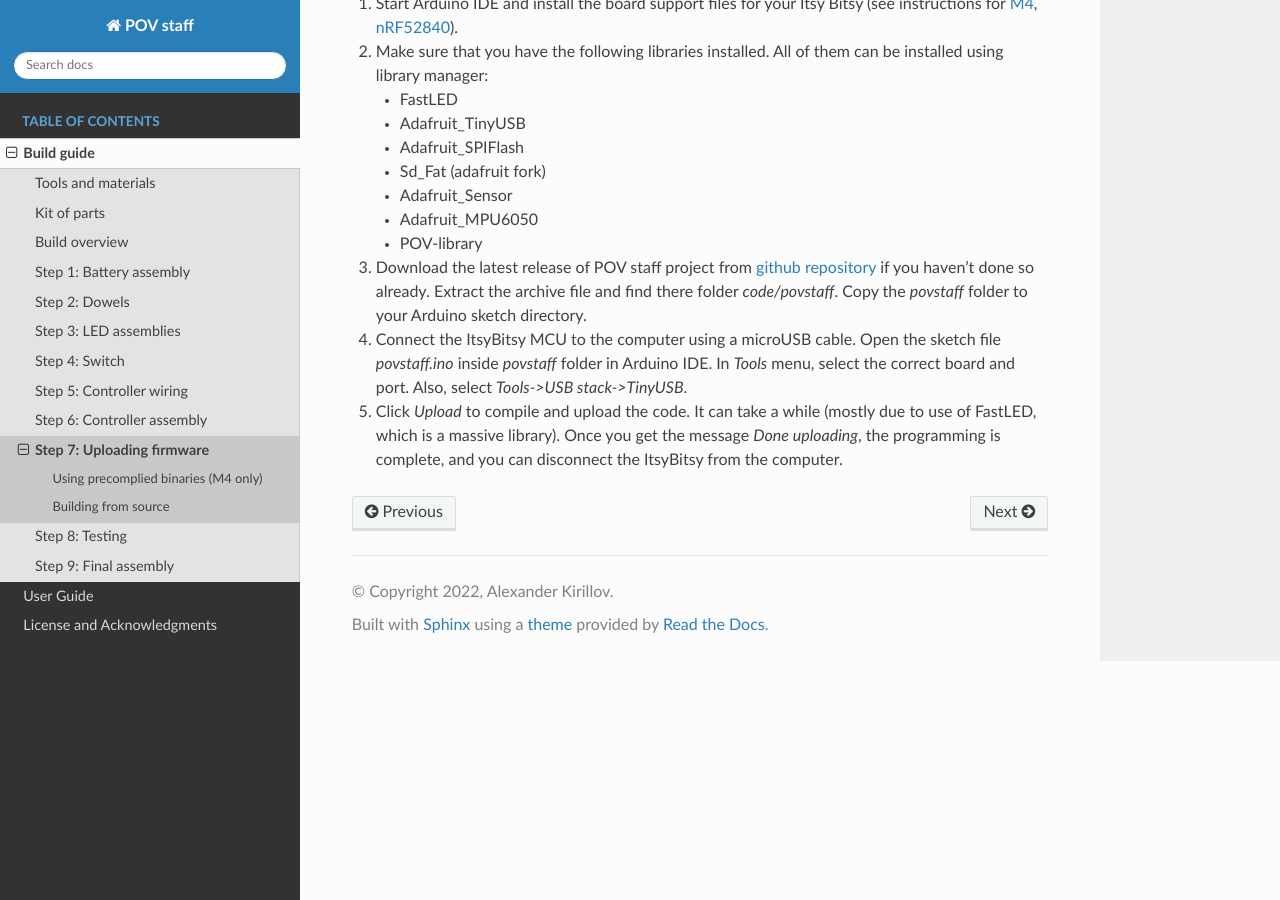
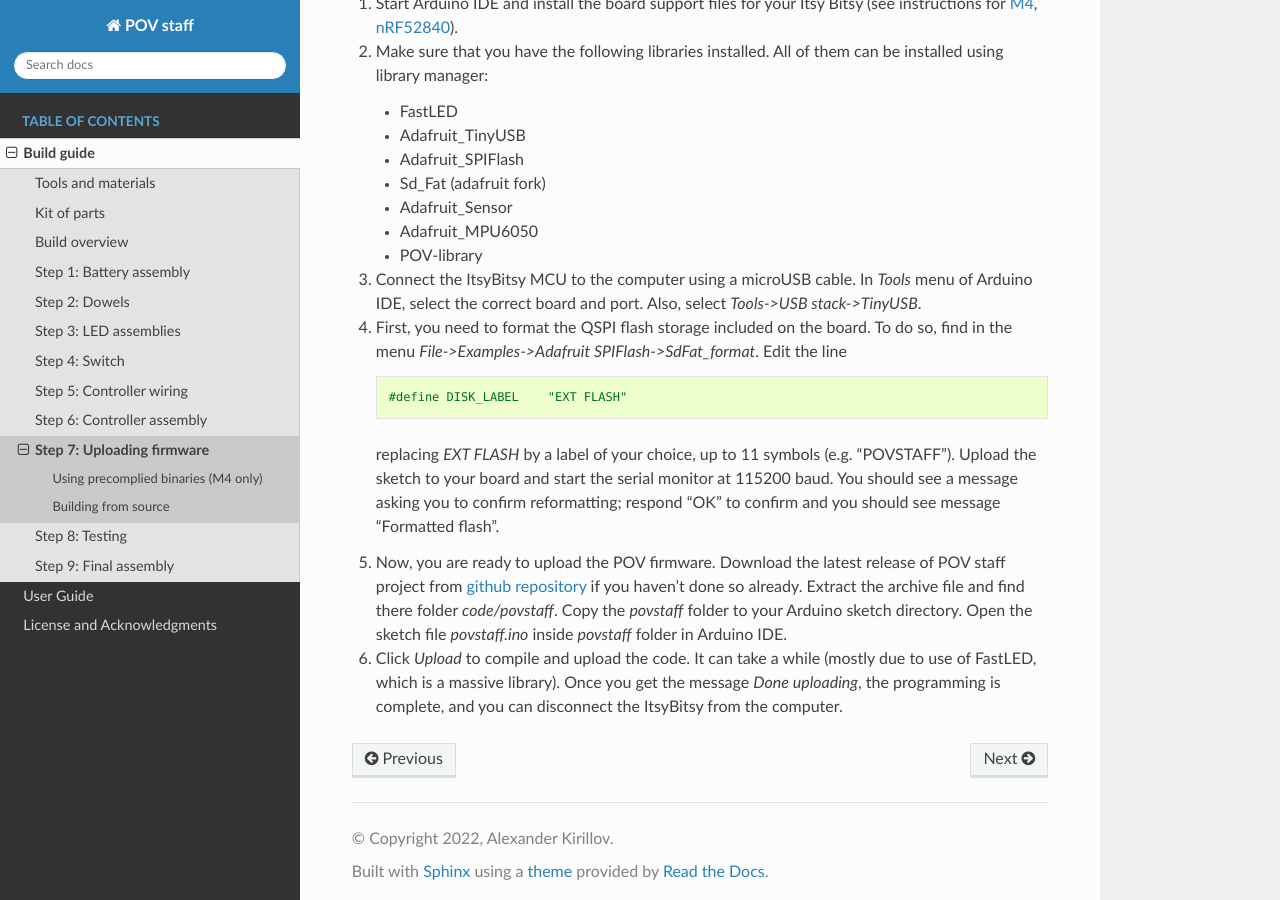
Before and after one commit to shurik179/povstaff, a Sphinx documentation site: the page built from docs/build-programming.rst, in a window 1280 px wide and 900 px high, scrolled down 976 px. Built offline with Sphinx 7.4.7 and the Read the Docs theme 2.0.0, drawn with Linux system fonts in a browser that asks for light colours; formulas are drawn with MathJax 3.

Commit message:
docs update

```diff
--- a/docs/build-programming.rst
+++ b/docs/build-programming.rst
@@ -59,15 +59,30 @@ library manager.
    *  Adafruit_MPU6050
    *  POV-library
 
-3. Download the latest release of POV staff project from |github| if you
+3. Connect the ItsyBitsy MCU to the computer using a microUSB cable.
+   In `Tools` menu of Arduino IDE, select the correct board and port.
+   Also, select `Tools->USB stack->TinyUSB`.
+
+4. First, you
+   need to format the QSPI flash storage included on the board. To do so, find
+   in the menu `File->Examples->Adafruit SPIFlash->SdFat_format`. Edit the line
+
+   .. code-block:: C
+
+      #define DISK_LABEL    "EXT FLASH"
+
+   replacing `EXT FLASH` by a label of your choice, up to 11 symbols (e.g. "POVSTAFF").
+   Upload the sketch to your board and start the serial monitor at 115200 baud.
+   You should see a message asking you to confirm reformatting; respond "OK" to
+   confirm and you should see message "Formatted flash".
+
+5. Now, you are ready to upload the POV firmware.
+   Download the latest release of POV staff project from |github| if you
    haven't done so already. Extract the archive file and find there folder
    `code/povstaff`. Copy the `povstaff` folder to your Arduino sketch directory.
+   Open the sketch file `povstaff.ino` inside `povstaff` folder in Arduino IDE.
 
-4. Connect the ItsyBitsy MCU to the computer using a microUSB cable.
-   Open the sketch file `povstaff.ino` inside `povstaff` folder in Arduino IDE.
-   In `Tools` menu, select the correct board and port. Also, select `Tools->USB stack->TinyUSB`.
-
-5. Click `Upload` to compile and upload the code. It can take  a while (mostly
+6. Click `Upload` to compile and upload the code. It can take  a while (mostly
    due to use of FastLED, which is a massive library). Once you get the message
    `Done uploading`, the programming is complete, and you can disconnect the
    ItsyBitsy from the computer.
```
Also changed, not shown: 2 other files.
